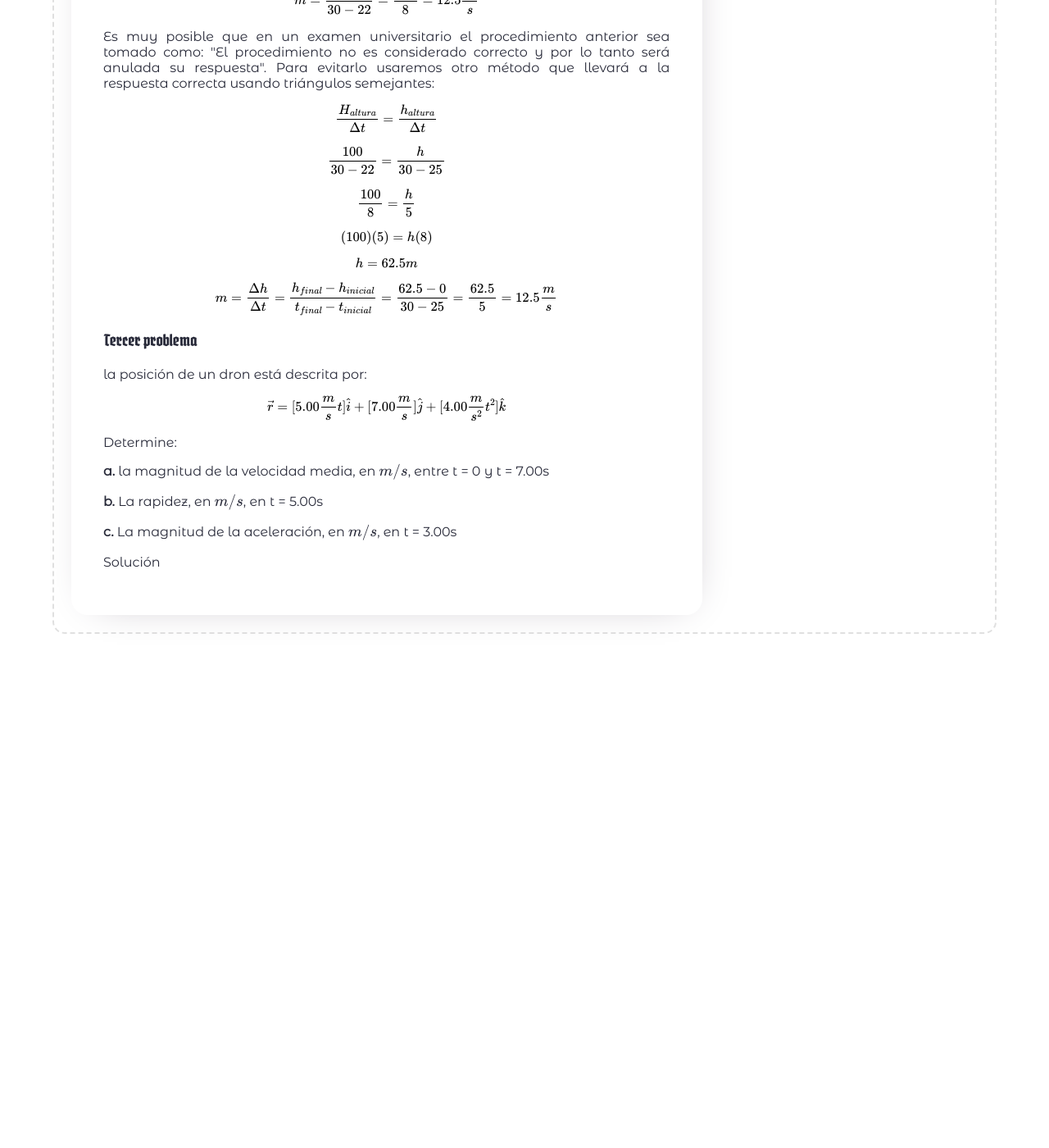
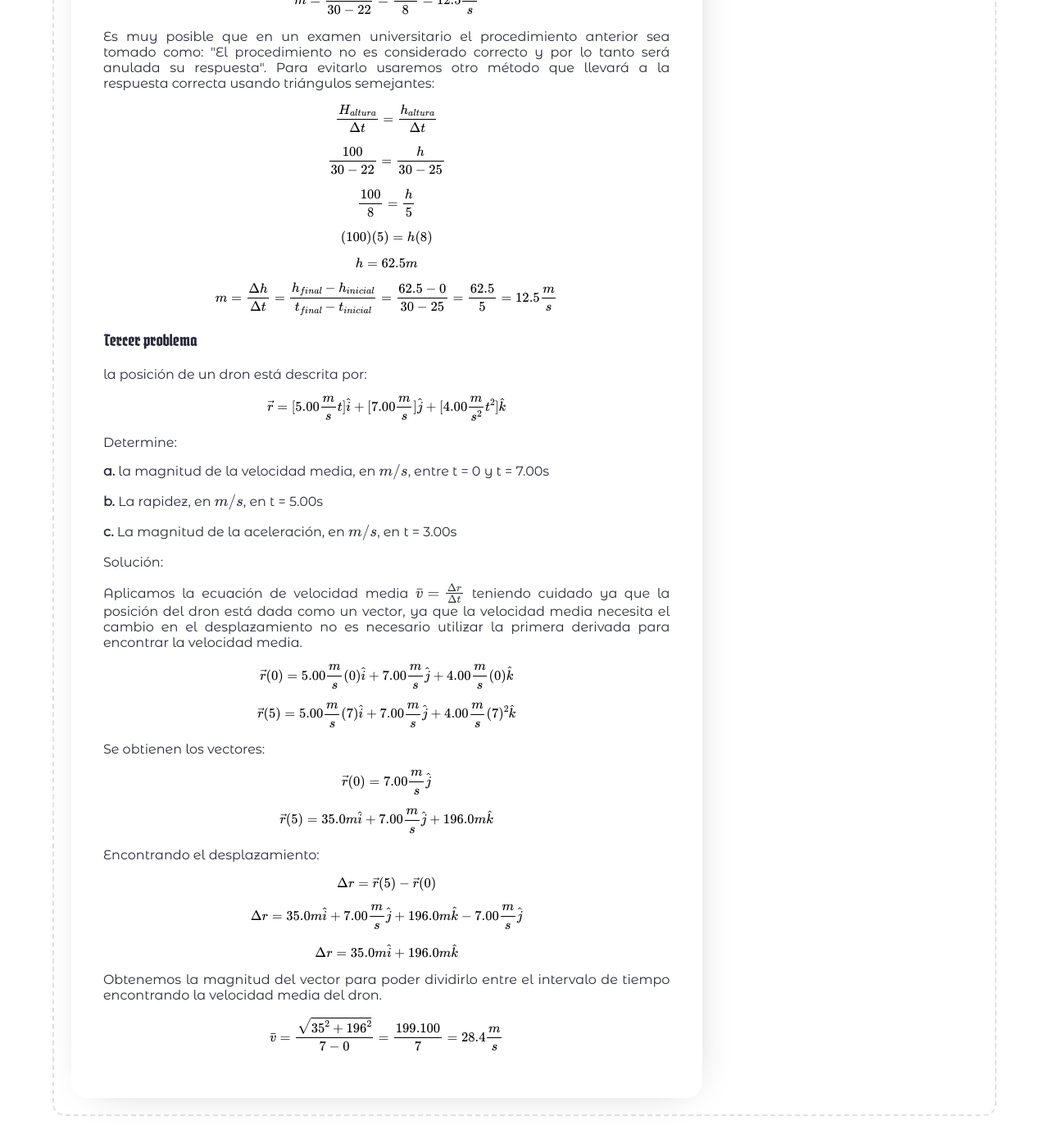
Before and after one commit to jorgeAML/creativeaml, a Jekyll site: the page built from blog_posts/18-08-2023.md, in a window 1280 px wide and 1400 px high, scrolled down 2618 px. Shown: the whole window at 82% size. Built offline with Jekyll 4.4.1, drawn with Linux system fonts in a browser that asks for light colours; some web fonts are replaced; a script that is not in the unit is left out; comment, search, counter and statistics services are not loaded; before the commit the page ends 3429 px from its top, so only the background shows below that.

Commit message:
post actualizado

```diff
--- a/blog_posts/18-08-2023.md
+++ b/blog_posts/18-08-2023.md
@@ -90,6 +90,19 @@ $$\vec{r} = [5.00 \frac{m}{s}t]\hat{i} + [7.00 \frac{m}{s}]\hat{j} + [4.00 \frac
 <p><b>a.</b> la magnitud de la velocidad media, en \(m/s\), entre t = 0 y t = 7.00s</p>
 <p><b>b.</b> La rapidez, en \(m/s\), en t = 5.00s</p>
 <p><b>c.</b> La magnitud de la aceleración, en \(m/s\), en t = 3.00s</p>
-<p>Solución</p>
+<p>Solución:</p>
+<p>Aplicamos la ecuación de velocidad media \(\bar{v} = \frac{\Delta r}{\Delta t}\) teniendo cuidado ya que la posición del dron está dada como un vector, ya que la velocidad media necesita el cambio en el desplazamiento no es necesario utilizar la primera derivada para encontrar la velocidad media.</p>
+$$\vec{r}(0) = 5.00 \frac{m}{s} (0) \hat{i} + 7.00 \frac{m}{s} \hat{j} + 4.00 \frac{m}{s} (0) \hat{k}$$
+$$\vec{r}(5) = 5.00 \frac{m}{s} (7) \hat{i} + 7.00 \frac{m}{s} \hat{j} + 4.00 \frac{m}{s} (7)^2 \hat{k}$$
+<p>Se obtienen los vectores:</p>
+$$\vec{r}(0) = 7.00 \frac{m}{s}\hat{j}$$
+$$\vec{r}(5) = 35.0 m \hat{i} + 7.00 \frac{m}{s} \hat{j} + 196.0 m \hat{k}$$
+<p>Encontrando el desplazamiento:</p>
+$$\Delta r = \vec{r}(5) - \vec{r}(0)$$
+$$\Delta r = 35.0 m \hat{i} + 7.00 \frac{m}{s} \hat{j} + 196.0 m \hat{k} - 7.00 \frac{m}{s}\hat{j}$$
+$$\Delta r = 35.0 m \hat{i} + 196.0 m \hat{k}$$
+<p>Obtenemos la magnitud del vector para poder dividirlo entre el intervalo de tiempo encontrando la velocidad media del dron.</p>
+$$\bar{v} = \frac{\sqrt{35^2 + 196^2}}{7-0} = \frac{199.100}{7} = 28.4 \frac{m}{s}$$
+
 
 </div>
--- a/index.markdown
+++ b/index.markdown
@@ -61,7 +61,7 @@ footer3-2: Twitter
 footer3-3: Github
 
 copyright2: 2022 Creative AML. Derechos reservados. Hecho con Jekyll y MathJax
-actualizacion: Última actualización 21 de Junio del 2023
+actualizacion: Última actualización 7 de septiembre del 2023
 #//////////////////////////////////////////////////////////////////////////////
 ###   END FOOTER   ###
 
```
